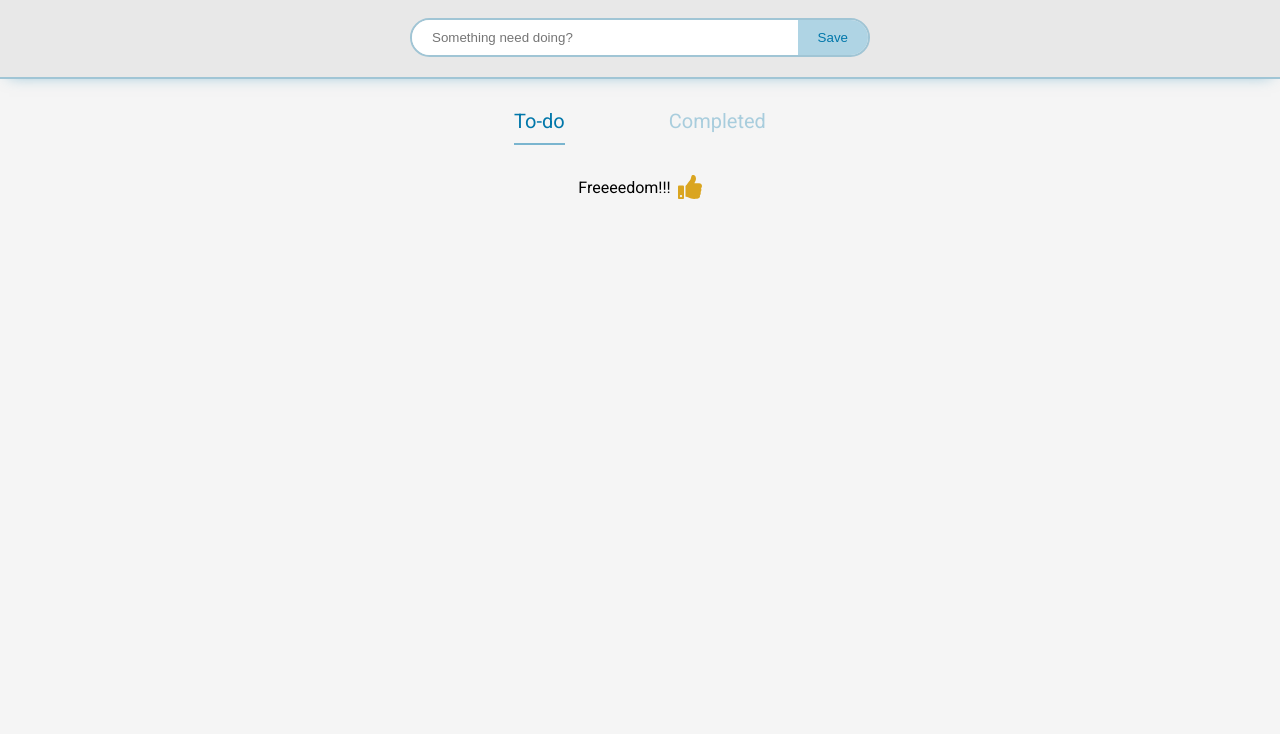
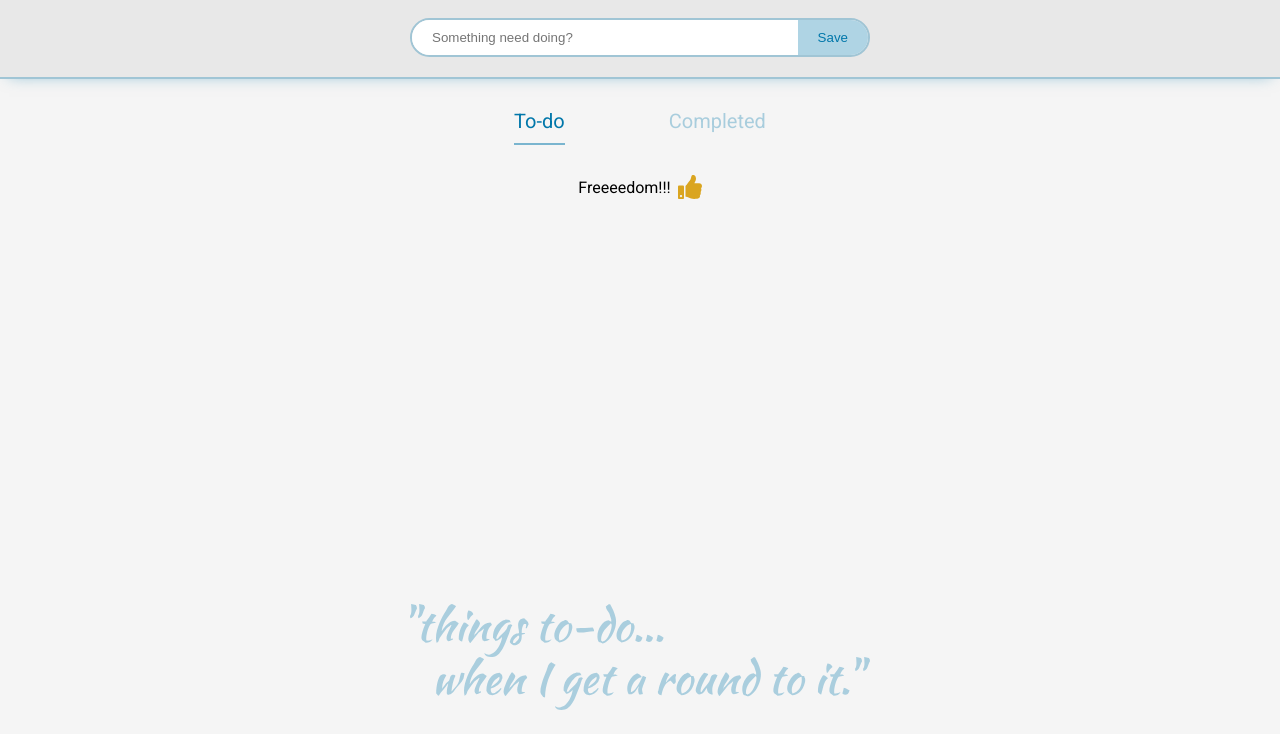
Before and after one commit to paulio84/ARoundTuit, a website built with webpack: page src/index.html in a window 1280 px wide. Shown: the part 66-800 px from the top of the page. Built offline with nearby package versions, Linux system fonts and the light colour scheme; some packages are replaced by stand-ins of ours.

Commit message:
added slogan image

```diff
--- a/src/css/styles.css
+++ b/src/css/styles.css
@@ -1,18 +1,27 @@
 @import url('https://fonts.googleapis.com/css2?family=Roboto&family=Roboto+Slab:wght@400;600&display=swap');
+*, *:before, *:after {
+  box-sizing: border-box;
+}
 
-*, *:before, *:after { box-sizing: border-box;}
+html, body {
+  height: 100%;
+}
 
 body {
   background: #f5f5f5;
+  display: flex;
+  flex-direction: column;
   font-family: 'Roboto', sans-serif;
+  justify-content: space-between;
   margin: 0;
   padding: 0;
+  padding-bottom: 20px;
 }
 
 header {
   background: hsla(0, 0%, 86%, 0.5);
   border-bottom: 2px solid #0077aa50;
-  box-shadow: 0px 5px 15px -9px rgba(0,119,170,0.5);
+  box-shadow: 0px 5px 15px -9px rgba(0, 119, 170, 0.5);
   padding: 20px 0;
 }
 
@@ -61,6 +70,11 @@ button {
 
 button:hover {
   background: #0077aa60;
+}
+
+main {
+  flex-grow: 1;
+  width: 100%;
 }
 
 #no-items-message, #get-busy-message {
@@ -155,7 +169,10 @@ button:hover {
   opacity: 1;
 }
 
-.hidden {
-  display: none;
-  opacity: 0;
+footer {
+  opacity: 0.3;
 }
+
+footer img {
+  width: 100%;
+}
--- a/src/index.html
+++ b/src/index.html
@@ -78,6 +78,9 @@
       </div>
     </div>
   </main>
+  <footer class="container">
+    <img src="assets/images/slogan.svg" alt="a round to it">
+  </footer>
 </body>
 
 </html>
--- a/src/js/assets.js
+++ b/src/js/assets.js
@@ -3,3 +3,4 @@ import '../assets/images/site.webmanifest';
 import '../assets/images/apple-touch-icon.png';
 import '../assets/images/favicon-16x16.png';
 import '../assets/images/favicon-32x32.png';
+import '../assets/images/slogan.svg';
--- a/src/js/index.js
+++ b/src/js/index.js
@@ -9,7 +9,6 @@ const messages = {
 // on completed items have a delete symbol (to perma delete it)
 // add permanent delete for all completed items
 // add filters - text filter (debounce until 3 characters entered)
-// add a background image with quote "I'll do these things when I get a round to it."
 // animate (somehow?) delete todo item
 
 // define our data structure
```
Also changed, not shown: src/assets/images/slogan.svg (added).
